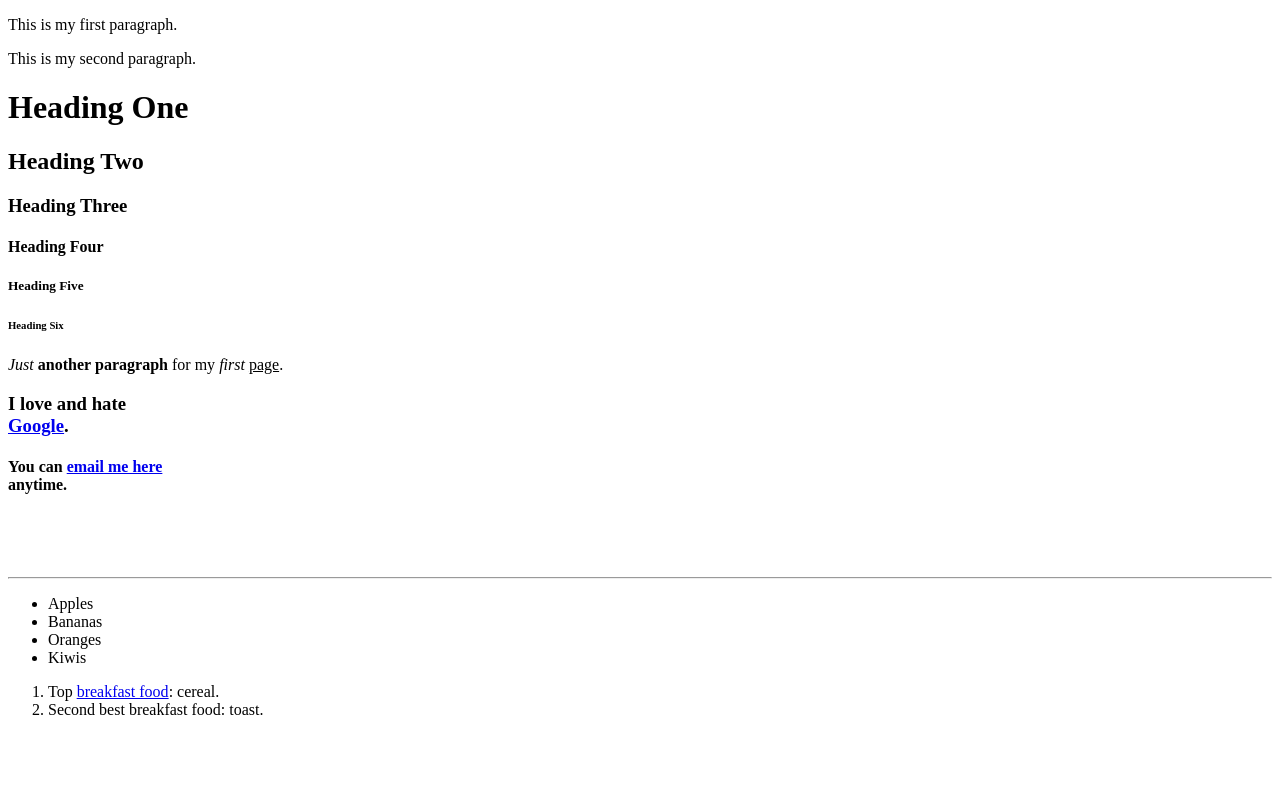
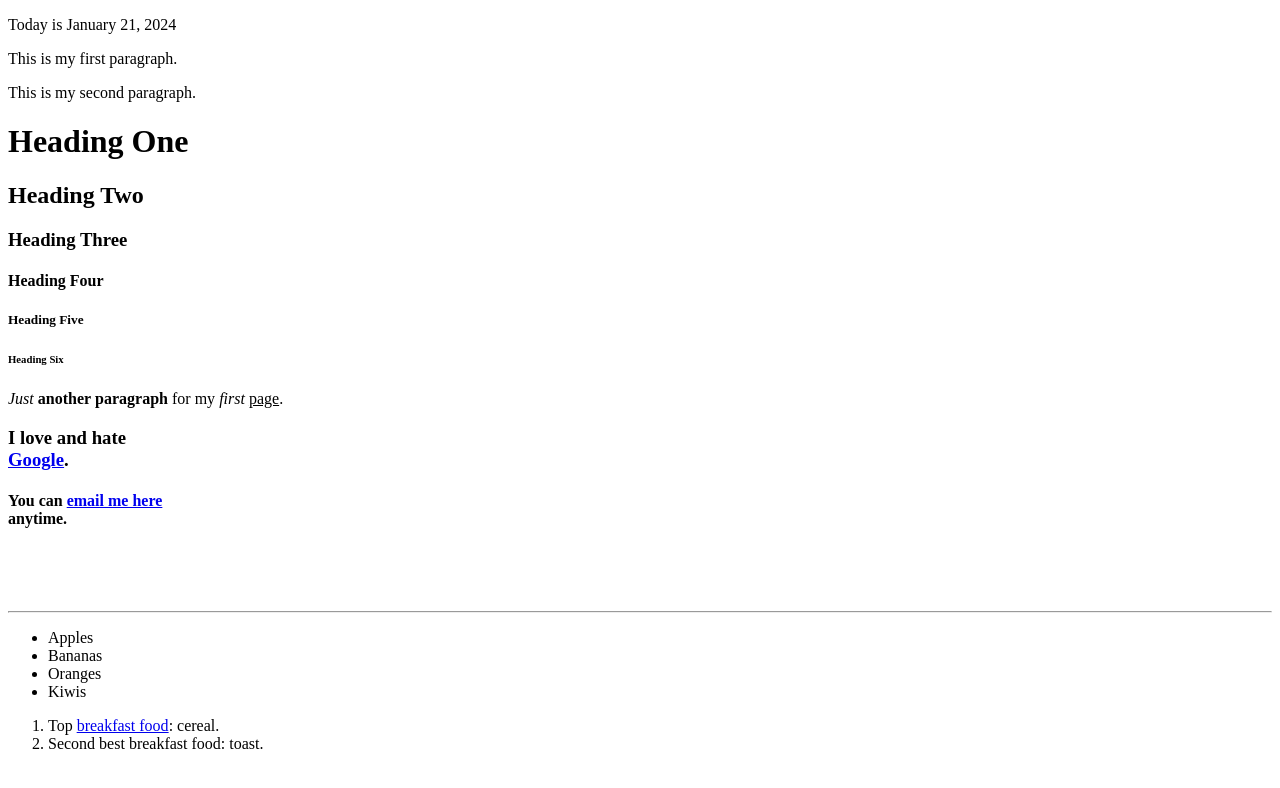
Before and after one commit to meenakabbani/web-design, a plain HTML site: page index.html in a window 1280 px wide. Drawn offline with Linux system fonts and the light colour scheme.

Commit message:
Add files via upload

```diff
--- a/index.html
+++ b/index.html
@@ -5,6 +5,7 @@
     </head>
 
     <body>
+        <p>Today is January 21, 2024</p>
         <p>This is my first paragraph.</p>
         <p>This is my second paragraph.</p>
         <h1>Heading One</h1>
```
